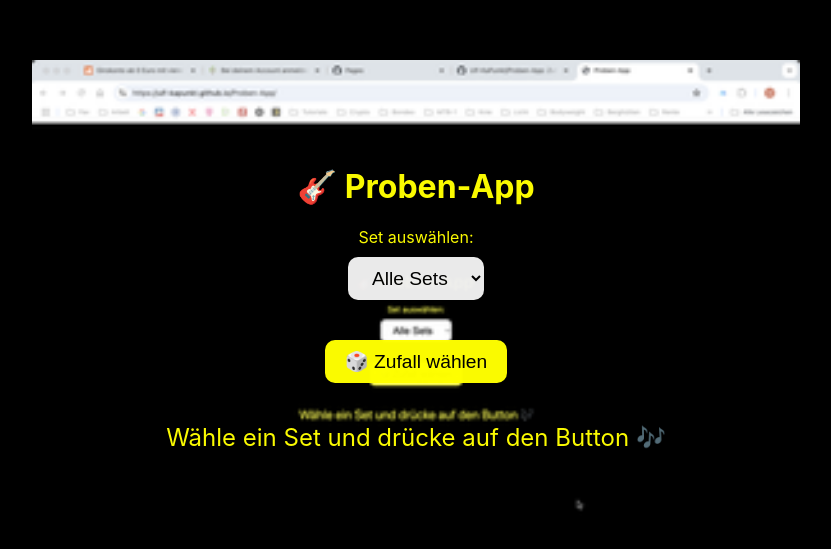
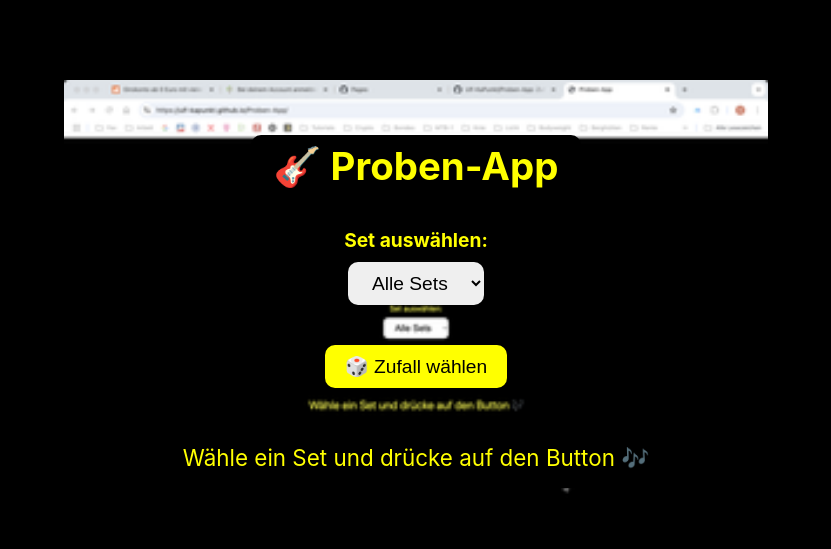
Before and after one commit to Ulf-KaPunkt/Proben-App, a plain HTML site: page index.html in a window 1280 px wide. Shown: the part 121-670 px from the top of the page, without its empty margins (224-1055 px from the left). Drawn offline with Linux system fonts and the light colour scheme.

Commit message:
Add files via upload

```diff
--- a/index.html
+++ b/index.html
@@ -8,14 +8,13 @@
   <style>
     body {
       margin: 0;
-      font-family: -apple-system, BlinkMacSystemFont, sans-serif;
+      font-family: -apple-system, BlinkMacSystemFont, "Rock Reloaded", sans-serif;
       background-color: black;
       background-image: url('rockreloaded-logo.png');
       background-repeat: no-repeat;
       background-position: center center;
-      background-size: 60%;
+      background-size: 55%;
       background-attachment: fixed;
-      opacity: 0.98;
       color: yellow;
       display: flex;
       flex-direction: column;
@@ -24,6 +23,18 @@
       min-height: 100vh;
       text-align: center;
       padding: 20px;
+    }
+    h1 {
+      font-size: 2.4rem;
+      margin-bottom: 0.3em;
+      background: black;
+      padding: 0.2em 0.6em;
+      border-radius: 10px;
+    }
+    label {
+      font-weight: bold;
+      margin-top: 1em;
+      font-size: 1.2rem;
     }
     select, button {
       font-size: 1.2rem;
@@ -39,8 +50,11 @@
     }
     #song {
       margin-top: 30px;
-      font-size: 1.5rem;
+      font-size: 1.4rem;
       max-width: 600px;
+      background: black;
+      padding: 1rem;
+      border-radius: 10px;
     }
   </style>
 </head>
```
Also changed, not shown: rockreloaded-logo-final.png (added).
